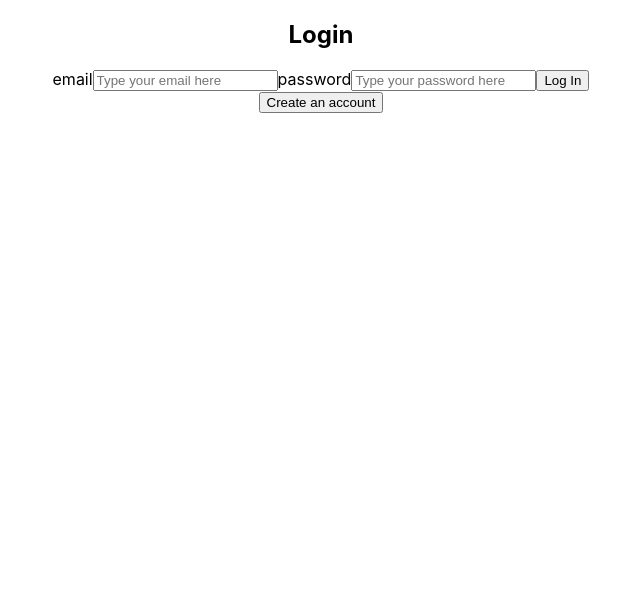
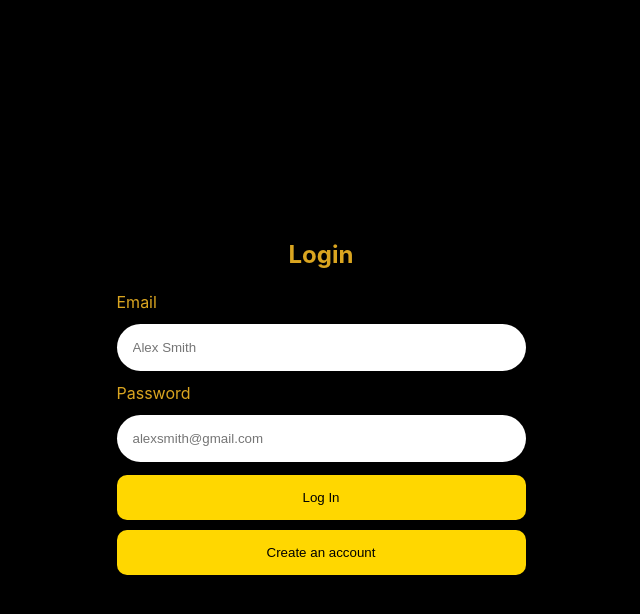
Before and after one commit to bzhu9/Odyssey, a React (Create React App) app in the folder frontend/: page / in a window 1280 px wide. Shown: the top 614 px of the page, without its empty margins (319-959 px from the left). Built offline with nearby package versions, Linux system fonts and the light colour scheme.

Commit message:
Asthetics for Logic and Register (black and gold)

```diff
--- a/frontend/src/App.css
+++ b/frontend/src/App.css
@@ -1,6 +1,4 @@
-.App {
-  text-align: center;
-}
+
 
 .App-logo {
   height: 40vmin;
@@ -25,7 +23,7 @@
 }
 
 .App-link {
-  color: #61dafb;
+  color: black;
 }
 
 @keyframes App-logo-spin {
@@ -36,3 +34,55 @@
     transform: rotate(360deg);
   }
 }
+
+.App {
+  text-align: center;
+  display: flex;
+  min-height: 100vh;
+  align-items: center;
+  justify-content: center;
+  color: goldenrod;
+  background: black;
+}
+
+.auth-form-container, .login-form, .register-form {
+  display: flex;
+  flex-direction: column;
+}
+
+@media screen and (min-width: 500) {
+  .auth-form-container {
+    padding: 5rem;
+    border: 1px solid gold;
+    border-radius: 10px;
+    margin: 0.5rem;
+  }
+}
+
+label {
+  text-align: left;
+  padding: 0.25rem 0;
+}
+
+input {
+  margin: 0.5rem 0;
+  padding: 1rem;
+  border: none;
+  border-radius: 100px;
+}
+
+button {
+  border: none;
+  background: gold;
+  padding: 15px;
+  border-radius: 10px;
+  cursor: pointer;
+  margin-bottom: 5px;
+  margin-top: 5px;
+  color:  black;
+}
+
+.link-btn {
+  background: gold;
+  color: black;
+}
--- a/frontend/src/Login.jsx
+++ b/frontend/src/Login.jsx
@@ -11,12 +11,13 @@ export const Login = (props) => {
         <div className="auth-form-container">
             <h2>Login</h2>
             <form className="login-form" onSubmit={handleSubmit}>
-                <label htmlFor="email">email</label>
-                <input value={email} onChange={(e) => setEmail(e.target.value)} type="email" placeholder="Type your email here" id="email" name="email" />
-                <label htmlFor="password">password</label>
-                <input value={pass} onChange={(e) => setPass(e.target.value)} type="password" placeholder="Type your password here" id="password" name="password" />
+                <label htmlFor="email">Email</label>
+                <input size="45" value={email} onChange={(e) => setEmail(e.target.value)} type="email" placeholder="Alex Smith" id="email" name="email" />
+                <label htmlFor="password">Password</label>
+                <input size="45" value={pass} onChange={(e) => setPass(e.target.value)} type="password" placeholder="alexsmith@gmail.com" id="password" name="password" />
                 <button type="submit">Log In</button>
             </form>
+
             <button className="reg-btn" onClick={() => props.onFormSwitch('register')}>Create an account</button>
         </div>
     )
--- a/frontend/src/Register.jsx
+++ b/frontend/src/Register.jsx
@@ -14,11 +14,11 @@ export const Register = (props) => {
             <h2>Create Account</h2>
         <form className="register-form" onSubmit={handleSubmit}>
             <label htmlFor="name">Full name</label>
-            <input value={name} name="name" onChange={(e) => setName(e.target.value)} id="name" placeholder="full Name" />
-            <label htmlFor="email">email</label>
-            <input value={email} onChange={(e) => setEmail(e.target.value)} type="email" placeholder="Type your email here" id="email" name="email" />
-            <label htmlFor="password">password</label>
-            <input value={pass} onChange={(e) => setPass(e.target.value)} type="password" placeholder="Type your password here" id="password" name="password" />
+            <input size="45" value={name} name="name" onChange={(e) => setName(e.target.value)} id="name" placeholder="Alex Smith" />
+            <label htmlFor="email">Email</label>
+            <input size="45" value={email} onChange={(e) => setEmail(e.target.value)} type="email" placeholder="alexsmith@gmail.com" id="email" name="email" />
+            <label htmlFor="password">Password</label>
+            <input size="45" value={pass} onChange={(e) => setPass(e.target.value)} type="password" placeholder="********" id="password" name="password" />
             <button type="submit" onClick={() => props.onFormSwitch('login')}>Log In</button>
         </form>
         <button className="link-btn" onClick={() => props.onFormSwitch('login')}>Go back to login screen</button>
```
